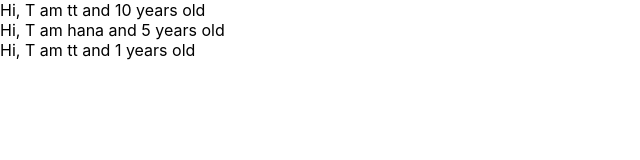
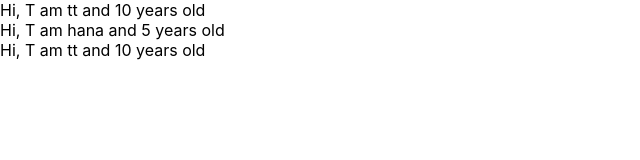
Before and after one commit to tt2tt/react_redux_practice, a React (Create React App) app: page / in a window 1280 px wide. Shown: the top 160 px of the page, without its empty margins (0-640 px from the left). Built offline with nearby package versions, Linux system fonts and the light colour scheme.

Commit message:
prop-typesの練習

```diff
--- a/src/App.js
+++ b/src/App.js
@@ -1,4 +1,5 @@
 import React from 'react';
+import PropTypes from 'prop-types';
 
 // function App() {
 //   return (
@@ -25,7 +26,7 @@ const App = () =>{
         return <User name={profile.name} age={profile.age} key={index}/>
       })
     }
-    <User name={"tt"} gae={10}/>
+    <User name={"tt"} age={10}/>
     </div>
     )
 }
@@ -36,8 +37,9 @@ const User = (props) => {
   )
 }
 
-User.defaultProps ={
-  age: 1
+User.propTypes = {
+  name: PropTypes.string,
+  age: PropTypes.number.isRequired
 }
 
 export default App;
```
